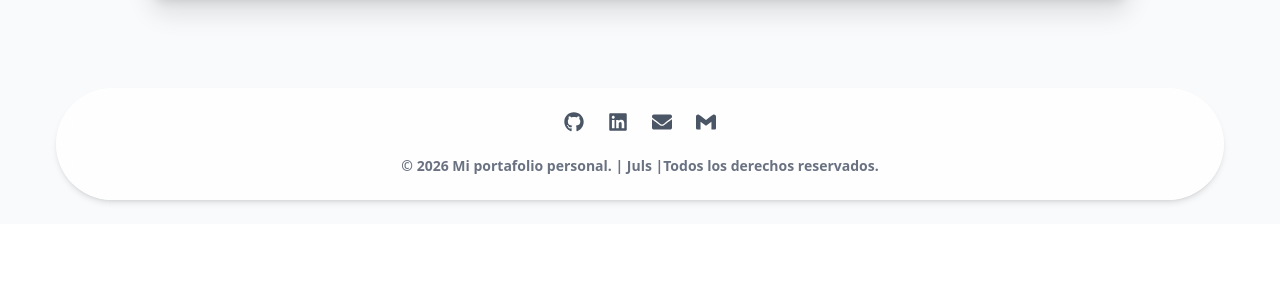
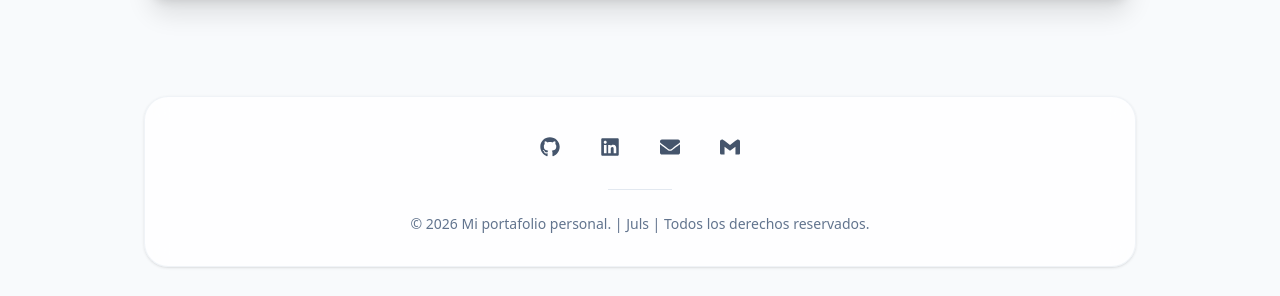
Before and after one commit to JCesar206/myPersonalBlog, a React (Vite) app: page / in a window 1280 px wide. Shown: the part 3601-3897 px from the top of the page. Before the commit the page ends 3825 px from the top, so only its background shows below. Built offline with nearby package versions, Linux system fonts and the light colour scheme; no server answers; the database is empty; the HTML template or start-up script is replaced by a standard one.

Commit message:
Se actualiza el diseño del componente Footer.jsx

```diff
--- a/src/components/Footer.jsx
+++ b/src/components/Footer.jsx
@@ -4,31 +4,58 @@ import { texts } from "../i18n/texts.js";
 
 export default function Footer({ language = "es" }) {
   const t = texts[language];
+  const currentYear = new Date().getFullYear();
+
+  const socialLinks = [
+    {
+      href: "https://github.com/JCesar206",
+      icon: FaGithub,
+      label: "GitHub Profile",
+    },
+    {
+      href: "https://www.linkedin.com/in/jcesar206",
+      icon: FaLinkedin,
+      label: "LinkedIn Profile",
+    },
+    {
+      href: "mailto:jcesar206@hotmail.com",
+      icon: FaEnvelope,
+      label: "Email Hotmail",
+    },
+    {
+      href: "mailto:jcesary06@gmail.com",
+      icon: SiGmail,
+      label: "Email Gmail",
+    },
+  ];
 
   return (
-	<footer className="w-full px-14 py-6">
-	  <div className="w-full bg-white/80 dark:bg-gray-900/80 backdrop-blur-xl shadow-md rounded-full">
-    	<div className="max-w-6xl mx-auto px-6 py-6 flex flex-col items-center gap-6">
-					{/*Social icons*/}
-					<div className="flex gap-6">
-				<a href="https://github.com/JCesar206" target="_blank" rel="noreferrer"
-					className="text-gray-600 dark:text-gray-300 hover:text-indigo-600 transition">
-          <FaGithub size={20}/>
+    <footer className="w-full max-w-5xl mx-auto px-4 py-8">
+      <div className="rounded-3xl bg-white/80 dark:bg-slate-900/80 backdrop-blur-md border border-slate-200/50 dark:border-slate-800/50 shadow-sm p-6 md:p-8">
+        <div className="flex flex-col items-center gap-6">
+
+          {/* Iconos de Redes Sociales y Contacto */}
+          <div className="flex items-center gap-6">
+            {socialLinks.map(({ href, icon: Icon, label }, index) => (
+              <a
+                key={index}
+                href={href}
+                target={href.startsWith("http") ? "_blank" : undefined}
+                rel={href.startsWith("http") ? "noopener noreferrer" : undefined}
+                aria-label={label}
+                className="p-2 text-slate-600 dark:text-slate-400 hover:text-indigo-600 dark:hover:text-indigo-400 transition-transform hover:scale-110"
+              >
+                <Icon size={20} />
               </a>
-				<a href="https://www.linkedin.com/in/jcesar206" target="_blank" rel="noreferrer"
-					className="text-gray-600 dark:text-gray-300 hover:text-indigo-600 transition">
-          <FaLinkedin size={20}/>
-        </a>
-        <a href="mailto:jcesar206@hotmail.com" className="text-gray-600 dark:text-gray-300 hover:text-indigo-600 transition">
-          <FaEnvelope size={20}/>
-        </a>
-				<a href="mailto:jcesary06@gmail.com" className="text-gray-600 dark:text-gray-300 hover:text-indigo-600 transition">
-          <SiGmail size={20}/>
-        </a>
+            ))}
           </div>
-			{/*Copyright*/}
-			<p className="text-sm text-gray-500 dark:text-gray-400 text-center hover:text-purple-500 hover:scale-90 font-bold">&copy; {new Date().getFullYear()} {t.footer.nameApp} | Juls |
-				{t.footer.rights}</p>
+          {/* Línea divisoria sutil */}
+          <div className="w-16 h-px bg-slate-200 dark:bg-slate-800"></div>
+          {/* Copyright e Información de la App */}
+          <p className="text-xs md:text-sm text-slate-500 dark:text-slate-400 text-center font-medium">
+            &copy; {currentYear} {t?.footer?.nameApp || "Portfolio"} | Juls |{" "}
+            {t?.footer?.rights || "Todos los derechos reservados."}
+          </p>
         </div>
       </div>
     </footer>
```
Lines whose indentation alone changed are shown as unchanged.
